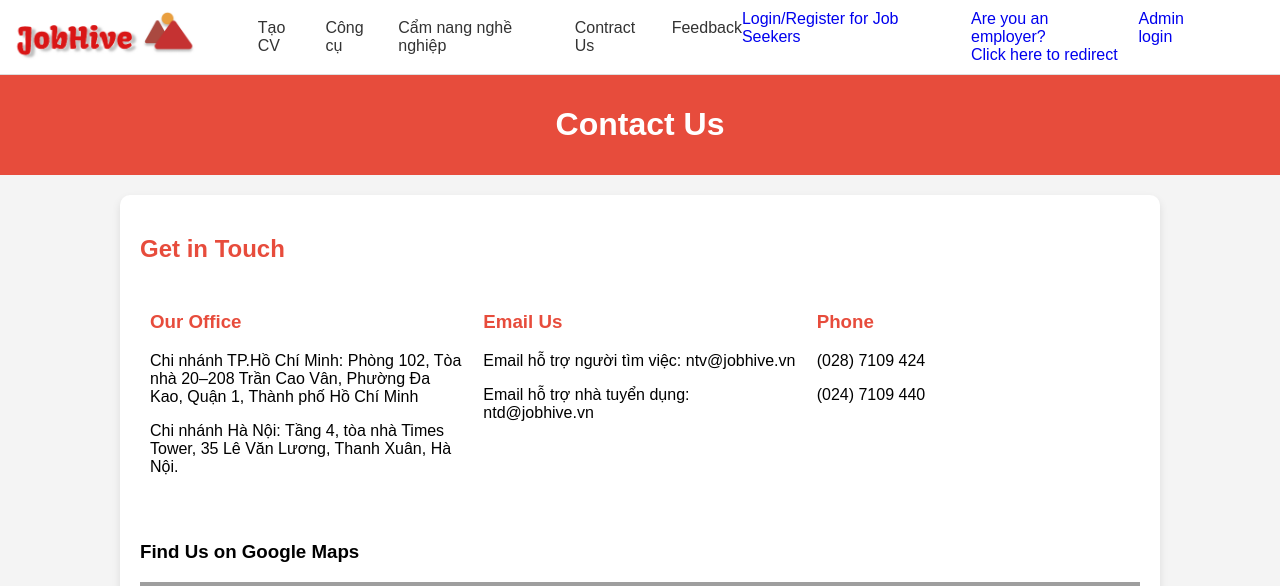
After one commit to Shrek123123/JobHive-main, a PHP site: page /contractus.php in a window 1280 px wide. The commit adds this page. Shown: the top 586 px of the page. Run offline with PHP 8.4, Linux system fonts and the light colour scheme; grey boxes are pictures that could not be loaded.

Commit message:
contractus

```diff
--- /dev/null
+++ b/contractus.php
@@ -0,0 +1,116 @@
+<!DOCTYPE html>
+<html lang="vi">
+<head>
+    <meta charset="UTF-8">
+    <meta name="viewport" content="width=device-width, initial-scale=1.0">
+    <title>Contact Us</title>
+    <style>
+
+
+
+        body {
+            font-family: Arial, sans-serif;
+            background-color: #f4f4f4;
+            margin: 0;
+            padding: 0;
+        }
+
+        header {
+            background-color: #e74c3c;
+            color: white;
+            padding: 10px 0;
+            text-align: center;
+        }
+
+        h2 {
+            color: #e74c3c;
+        }
+
+        .contact-container {
+            max-width: 1000px;
+            margin: 0 auto;
+            padding: 20px;
+            background-color: white;
+            border-radius: 10px;
+            box-shadow: 0 4px 8px rgba(0,0,0,0.1);
+            margin-top: 20px;
+        }
+
+        .contact-info {
+            display: flex;
+            flex-wrap: wrap;
+            justify-content: space-between;
+        }
+
+        .contact-info div {
+            flex: 1;
+            margin: 10px;
+        }
+
+        .contact-info h3 {
+            color: #e74c3c;
+        }
+
+        .contact-info p {
+            font-size: 16px;
+        }
+
+        .map-container {
+            width: 100%;
+            height: 400px;
+            border-radius: 10px;
+            overflow: hidden;
+            margin-top: 20px;
+        }
+
+        iframe {
+            width: 100%;
+            height: 100%;
+            border: none;
+        }
+
+    </style>
+</head>
+<body>
+<?php
+    include 'homepage/header.php';
+
+    ?>
+<header>
+    <h1>Contact Us</h1>
+</header>
+
+<div class="contact-container">
+    <h2>Get in Touch</h2>
+
+    <div class="contact-info">
+        <div>
+            <h3>Our Office</h3>
+            <p>Chi nhánh TP.Hồ Chí Minh: Phòng 102, Tòa nhà 20–208 Trần Cao Vân, Phường Đa Kao, Quận 1, Thành phố Hồ Chí Minh</p>
+            <p>Chi nhánh Hà Nội: Tầng 4, tòa nhà Times Tower, 35 Lê Văn Lương, Thanh Xuân, Hà Nội.</p>
+        </div>
+        <div>
+            <h3>Email Us</h3>
+            <p>Email hỗ trợ người tìm việc: ntv@jobhive.vn</p>
+            <p>Email hỗ trợ nhà tuyển dụng: ntd@jobhive.vn</p>
+        </div>
+        <div>
+            <h3>Phone</h3>
+            <p>(028) 7109 424</p>
+            <p>(024) 7109 440</p>
+        </div>
+    </div>
+
+    <div class="map-container">
+        <h3>Find Us on Google Maps</h3>
+        <!-- Google Maps embed -->
+        <iframe src="https://www.google.com/maps/embed?pb=!1m18!1m12!1m3!1d3919.230535335151!2d106.69840871485061!3d10.76315796223071!2m3!1f0!2f0!3f0!3m2!1i1024!2i768!4f13.1!3m3!1m2!1s0x31752c2a7b44b28b%3A0xc0c0c0c0c0c0c0c0!2zU2hvcCBNYXJrZXQgS3V5QW5oYQ!5e0!3m2!1svi!2s!4v1612506615721!5m2!1svi!2s"
+        allowfullscreen="" loading="lazy"></iframe>
+    </div>
+</div>
+<?php
+    include 'homepage/footer.php';
+
+    ?>
+</body>
+</html>
--- a/employerpage/header.php
+++ b/employerpage/header.php
@@ -110,6 +110,7 @@ text-decoration: none;
         <a href="#" style="text-decoration: none; color: #333;">Tạo CV</a>
         <a href="#" style="text-decoration: none; color: #333;">Công cụ</a>
         <a href="#" style="text-decoration: none; color: #333;">Cẩm nang nghề nghiệp</a>
+
     </div>
     <div style="display: flex; gap: 15px; margin-left: auto;">
         <?php if (isset($_SESSION['usernameemployer'])): ?>
--- a/homepage/header.php
+++ b/homepage/header.php
@@ -109,6 +109,8 @@ session_start();
         <a href="#" style="text-decoration: none; color: #333;">Tạo CV</a>
         <a href="#" style="text-decoration: none; color: #333;">Công cụ</a>
         <a href="#" style="text-decoration: none; color: #333;">Cẩm nang nghề nghiệp</a>
+        <a href="contractus.php" style="text-decoration: none; color: #333;">Contract Us</a>
+        <a href="feedback.php" style="text-decoration: none; color: #333;">Feedback</a>
     </div>
     <div style="display: flex; gap: 15px; margin-left: auto">
         <?php if (isset($_SESSION['username'])): ?>
```
Also changed, not shown: feedback.php (added, +60 -0 lines).
